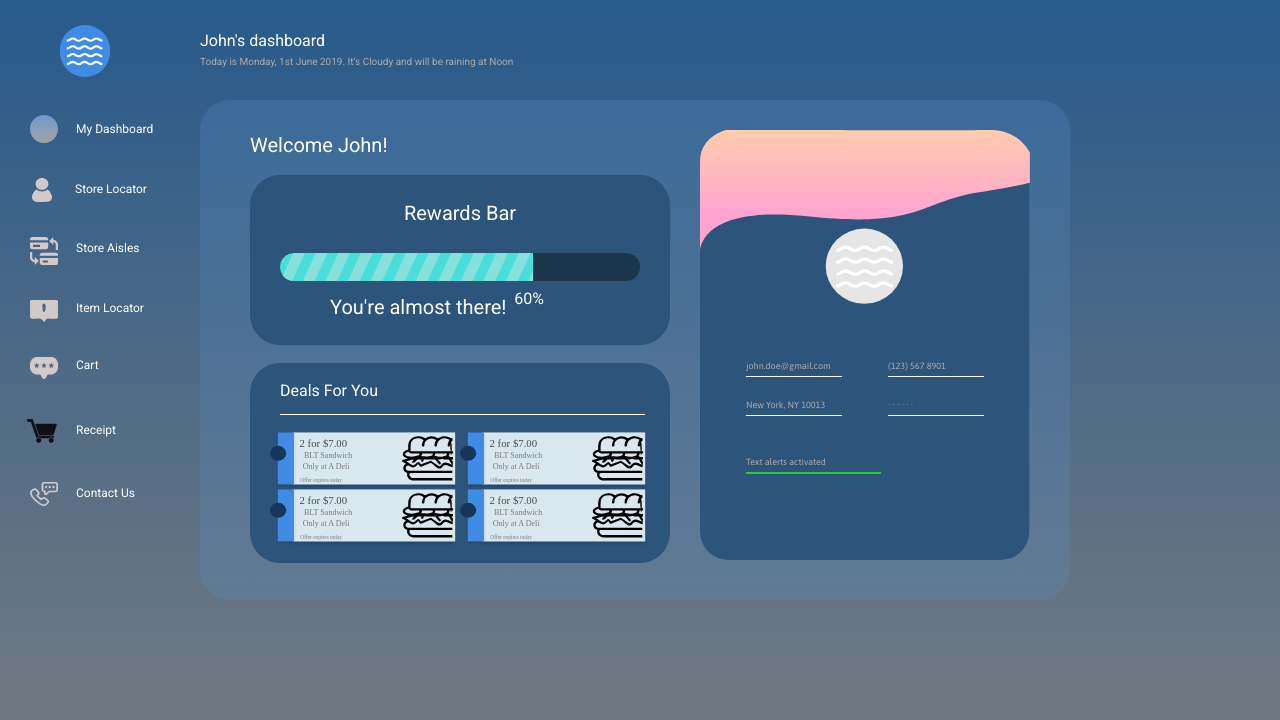
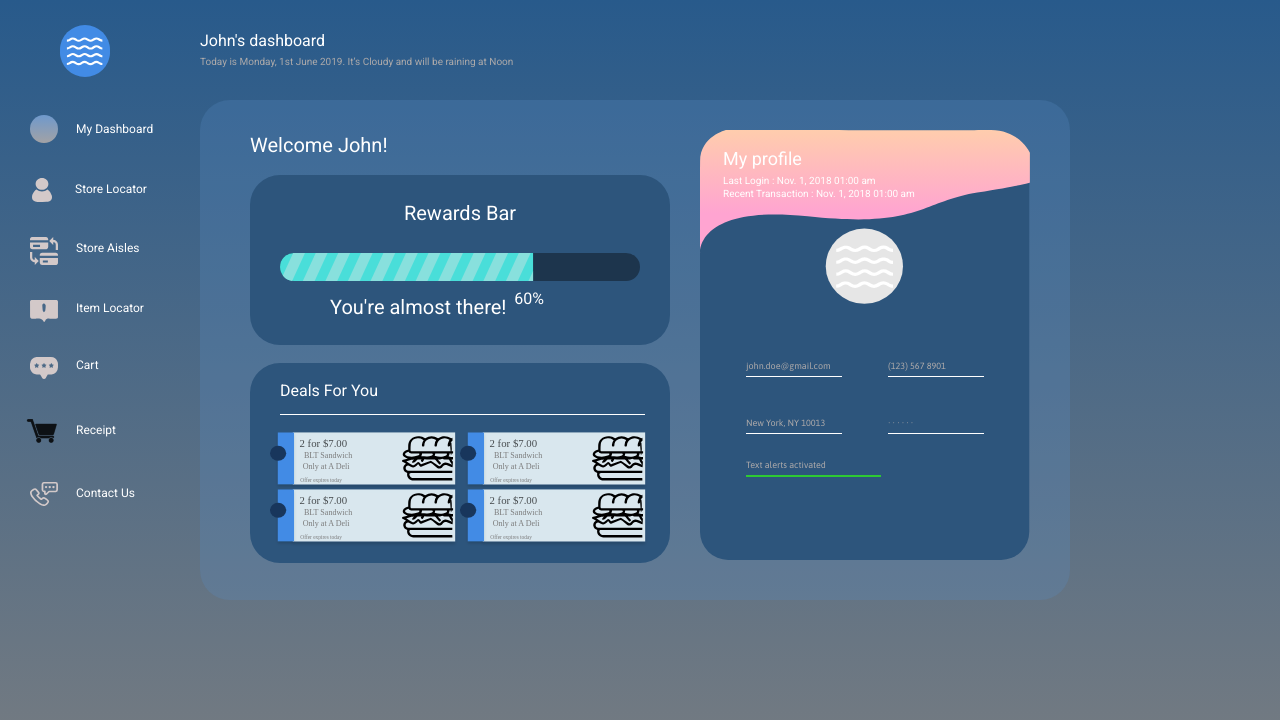
Before and after one commit to mikekwong/dashboard, a React (Create React App) app: page / in a window 1280 px wide. Shown: the top 720 px of the page. Built offline with nearby package versions, Linux system fonts and the light colour scheme.

Commit message:
completed profile component

```diff
--- a/src/components/Desktop/DashboardSections/Profile.jsx
+++ b/src/components/Desktop/DashboardSections/Profile.jsx
@@ -8,6 +8,30 @@ const MyProfile = styled.div`
   margin-top: -465px;
 `
 
+const StatusContainer = styled.div`
+  display: flex;
+  flex-direction: column;
+  flex-wrap: wrap;
+  width: 300px;
+  position: absolute;
+  top: 50px;
+  left: 523px;
+`
+
+const Title = styled.p`
+  margin-bottom: 8px;
+  font-size: 18px;
+  color: ${colors.white};
+`
+
+const LastLogin = styled(Title)`
+  margin-bottom: 3px;
+  font-size: 10px;
+`
+const RecentTransaction = styled(Title)`
+  font-size: 10px;
+`
+
 const DetailsContainer = styled.div`
   display: flex;
   flex-direction: row;
@@ -16,6 +40,10 @@ const DetailsContainer = styled.div`
   position: absolute;
   top: 250px;
   left: 523px;
+  & :nth-child(1),
+  & :nth-child(2) {
+    margin-bottom: 30px;
+  }
 `
 
 const Email = styled.p`
@@ -33,7 +61,7 @@ const CityZip = styled(Email)``
 const Empty = styled(Email)``
 const TextAlerts = styled(Email)`
   width: 45%;
-  margin-top: 30px;
+  margin-top: 15px;
   border-bottom: 2px solid #2dc933;
 `
 
@@ -45,6 +73,13 @@ export default () => {
   return (
     <>
       <MyProfile>
+        <StatusContainer>
+          <Title>My profile</Title>
+          <LastLogin>Last Login : Nov. 1, 2018 01:00 am</LastLogin>
+          <RecentTransaction>
+            Recent Transaction : Nov. 1, 2018 01:00 am
+          </RecentTransaction>
+        </StatusContainer>
         <DetailsContainer>
           <Email>john.doe@gmail.com</Email>
           <Phone>(123) 567 8901</Phone>
```
